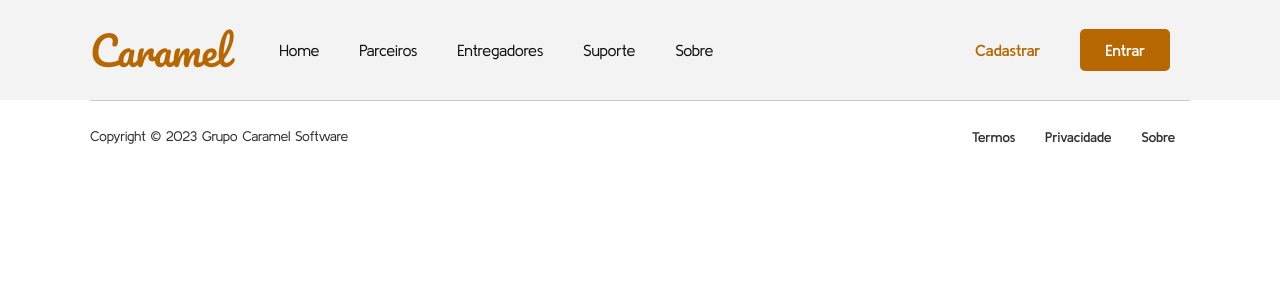
After one commit to rdadev/caramel, a PHP site: page /produtos/busca.html in a window 1280 px wide. The commit adds this page. Shown: the top 300 px of the page. Run offline with PHP 8.4, Linux system fonts and the light colour scheme.

Commit message:
Alterações na tabela de estilo correção margem

```diff
--- a/entregador/style.css
+++ b/entregador/style.css
@@ -22,7 +22,7 @@ body {
 
 .containerzinho {
     background-color: #f8f8f8;
-    width: 42%;
+    width: 43%;
     height: fit-content;
     border-radius: 15px;
     box-shadow: 0px 0px 15px #00000021;
--- a/main.css
+++ b/main.css
@@ -73,7 +73,8 @@ header {
     width: 100%;
     height: 100px;
     background-color: var(--inicio);
-    position: fixed;
+    position: sticky;
+    top: 0;
     z-index: 1;
 }
 
@@ -267,7 +268,7 @@ header {
     width: 100%;
     height: auto;
     overflow: hidden;
-    padding: 100px 0 30px 0;
+    padding: 0 0 30px 0;
     background-color: var(--inicio);
 }
 
@@ -441,7 +442,7 @@ header {
 }
 
 .lojinhas .descricao h4 {
-    font-size: 12pt;
+    font-size: 13pt;
     font-weight: 600;
     max-width: 100%;
     white-space: nowrap;
@@ -456,7 +457,7 @@ header {
     overflow: hidden;
     text-overflow: ellipsis;
     padding: 0 5px;
-    font-size: 10pt;
+    font-size: 11pt;
 }
 
 .cadastros {
--- a/parceiro/login.html
+++ b/parceiro/login.html
@@ -16,7 +16,7 @@
             <div class="containerzinho direita">
                 <div class="logotipo logo"><a href="../index.html">Caramel</a></div>
                 <h1>Entre para continuar</h1>
-                <p>Falta um passo para você ter uma experiência de compra inovadora</p>
+                <p>Venda e gerencie pedidos pela plataforma de delivery mais amada pelos petshops</p>
                 <form class="formulario" method="post" action="">
                     <input class="entradas" type="email" placeholder="email@email.com.br" required/>
                     <input class="entradas" type="password" placeholder="********" required/>
--- /dev/null
+++ b/produtos/busca.html
@@ -0,0 +1,51 @@
+<!DOCTYPE html>
+<html lang="pt-BR">
+<head>
+    <meta charset="UTF-8">
+    <meta http-equiv="X-UA-Compatible" content="IE=edge">
+    <meta name="viewport" content="width=device-width, initial-scale=1.0">
+    <link rel="icon" type="image/icon" href="../images/icon.ico"/>
+    <link rel="stylesheet" type="text/css" href="../main.css"/>
+    <link rel="stylesheet" type="text/css" href="style.css"/>
+    <title>Caramel</title>
+</head>
+<body>
+    <div class="carregamento"><svg xmlns="http://www.w3.org/2000/svg" viewBox="0 0 512 512"><path d="M226.5 92.9c14.3 42.9-.3 86.2-32.6 96.8s-70.1-15.6-84.4-58.5s.3-86.2 32.6-96.8s70.1 15.6 84.4 58.5zM100.4 198.6c18.9 32.4 14.3 70.1-10.2 84.1s-59.7-.9-78.5-33.3S-2.7 179.3 21.8 165.3s59.7 .9 78.5 33.3zM69.2 401.2C121.6 259.9 214.7 224 256 224s134.4 35.9 186.8 177.2c3.6 9.7 5.2 20.1 5.2 30.5v1.6c0 25.8-20.9 46.7-46.7 46.7c-11.5 0-22.9-1.4-34-4.2l-88-22c-15.3-3.8-31.3-3.8-46.6 0l-88 22c-11.1 2.8-22.5 4.2-34 4.2C84.9 480 64 459.1 64 433.3v-1.6c0-10.4 1.6-20.8 5.2-30.5zM421.8 282.7c-24.5-14-29.1-51.7-10.2-84.1s54-47.3 78.5-33.3s29.1 51.7 10.2 84.1s-54 47.3-78.5 33.3zM310.1 189.7c-32.3-10.6-46.9-53.9-32.6-96.8s52.1-69.1 84.4-58.5s46.9 53.9 32.6 96.8s-52.1 69.1-84.4 58.5z" fill="#FFFFFF"/></svg></div>
+    <header id="cabecalho">
+        <div id="box" class="container">
+            <div class="hamburger" onclick="abrirMenuMobile()" ><svg xmlns="http://www.w3.org/2000/svg" viewBox="0 96 960 960" width="34px" height="34px"><path d="M106.087 834.811v-89.26h748.92v89.26h-748.92Zm0-214.608v-89.261h748.92v89.261h-748.92Zm0-213.754v-89.42h748.92v89.42h-748.92Z" fill="#4e4e4e"/></svg></div>
+            <div class="logotipo"><a href="../index.html">Caramel</a></div>
+            <nav id="menus" class="navegacao">
+                <div id="fechar" class="esconder" onclick="fecharMenuMobile()">Fechar</div>
+                <ul id="lista" class="menu">
+                    <li><a href="../index.html">Home</a></li>
+                    <li><a href="../parceiro/cadastro.html">Parceiros</a></li>
+                    <li><a href="../entregador/cadastro.html">Entregadores</a></li>
+                    <li><a href="../suporte/index.html">Suporte</a></li>
+                    <li><a href="../sobre/index.html">Sobre</a></li>
+                </ul>
+                <ul id="acoes" class="botoes">
+                    <li class="principal"><a href="../usuario/login.html">Entrar</a></li>
+                    <li class="secundario"><a href="../usuario/cadastro.html">Cadastrar</a></li>
+                </ul>
+            </nav>
+        </div>
+    </header>
+
+    <footer>
+        <div class="container">
+            <div class="copyright"><p>Copyright © 2023 Grupo Caramel Software</p></div>
+            <div class="links">
+                <ul>
+                    <li><a href="../sobre/index.html">Sobre</a></li>
+                    <li><a href="../privacidade/index.html">Privacidade</a></li>
+                    <li><a href="../termos/index.html">Termos</a></li>
+                </ul>
+            </div>
+        </div>
+    </footer>
+
+    <script src="https://ajax.googleapis.com/ajax/libs/jquery/3.6.4/jquery.min.js"></script>
+    <script type="text/javascript" src="../script.js"></script>
+</body>
+</html>
--- a/usuario/login.html
+++ b/usuario/login.html
@@ -17,7 +17,7 @@
                 <div class="logotipo logo"><a href="../index.html">Caramel</a></div>
                 <h1>Entre para continuar</h1>
                 <p>Falta um passo para você ter uma experiência de compra inovadora</p>
-                <form class="formulario" method="post" action="">
+                <form class="formulario" method="" action="../produtos/busca.html">
                     <input class="entradas" type="email" placeholder="email@email.com.br" required/>
                     <input class="entradas" type="password" placeholder="********" required/>
                     <a class="recuperacao" href="#">Esqueceu a senha?</a>
```
Also changed, not shown: index.html (+11 -11 lines), parceiro/cadastro2.html (+5 -6 lines), produtos/style.css (added, +41 -0 lines), sobre/style.css (+7 -2 lines), suporte/style.css (+7 -2 lines), termos/style.css (+7 -2 lines), usuario/style.css (+6 -6 lines).
